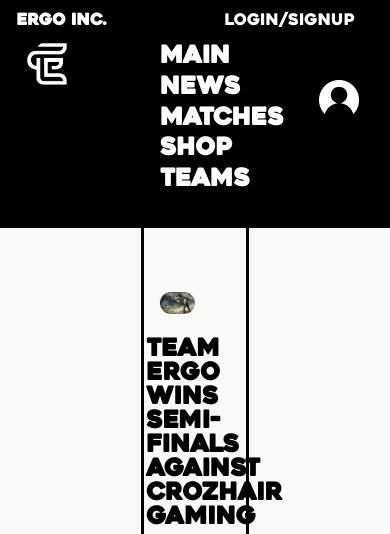
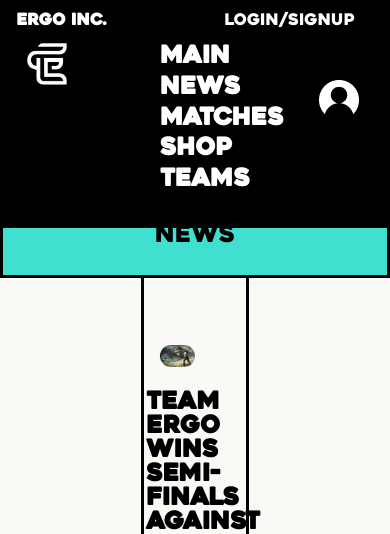
Before and after one commit to Med-i23/webterv_beadando, a PHP site: page /news.html in a window 390 px wide; the page is wider, and only the part inside the window is pictured. Shown: the top 534 px of that part. Run offline with PHP 8.4, Linux system fonts and the light colour scheme.

Commit message:
responsivfuk

```diff
--- a/style.css
+++ b/style.css
@@ -267,12 +267,12 @@ input[type="reset"]{
 }
 @media (max-width: 659.5pt ) {
     .h1imitator {
-        padding: 120pt 0pt 20pt;
+        padding: 130pt 0pt 20pt;
     }
 }
-@media (max-width: 300pt ) {
+@media (max-width: 450pt ) {
     .h1imitator {
-        padding: 120pt 0pt 20pt;
+        padding: 160pt 0pt 20pt;
     }
 }
 
```
